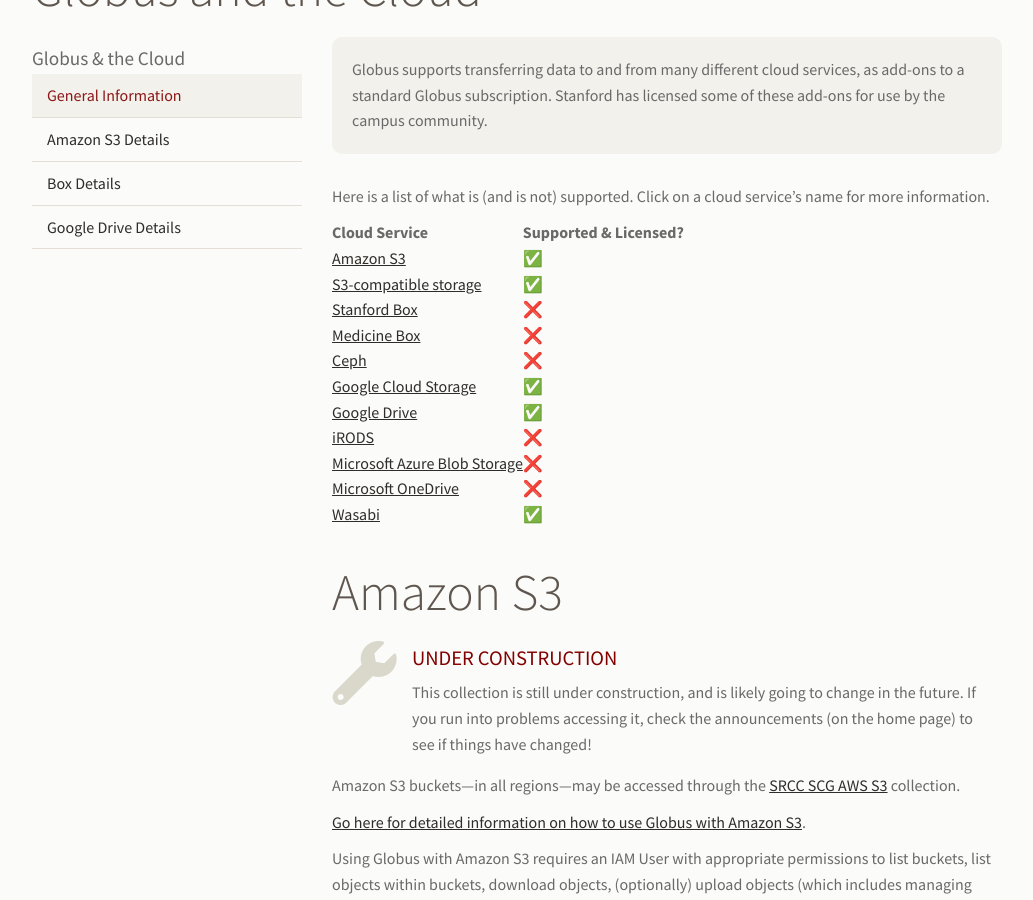
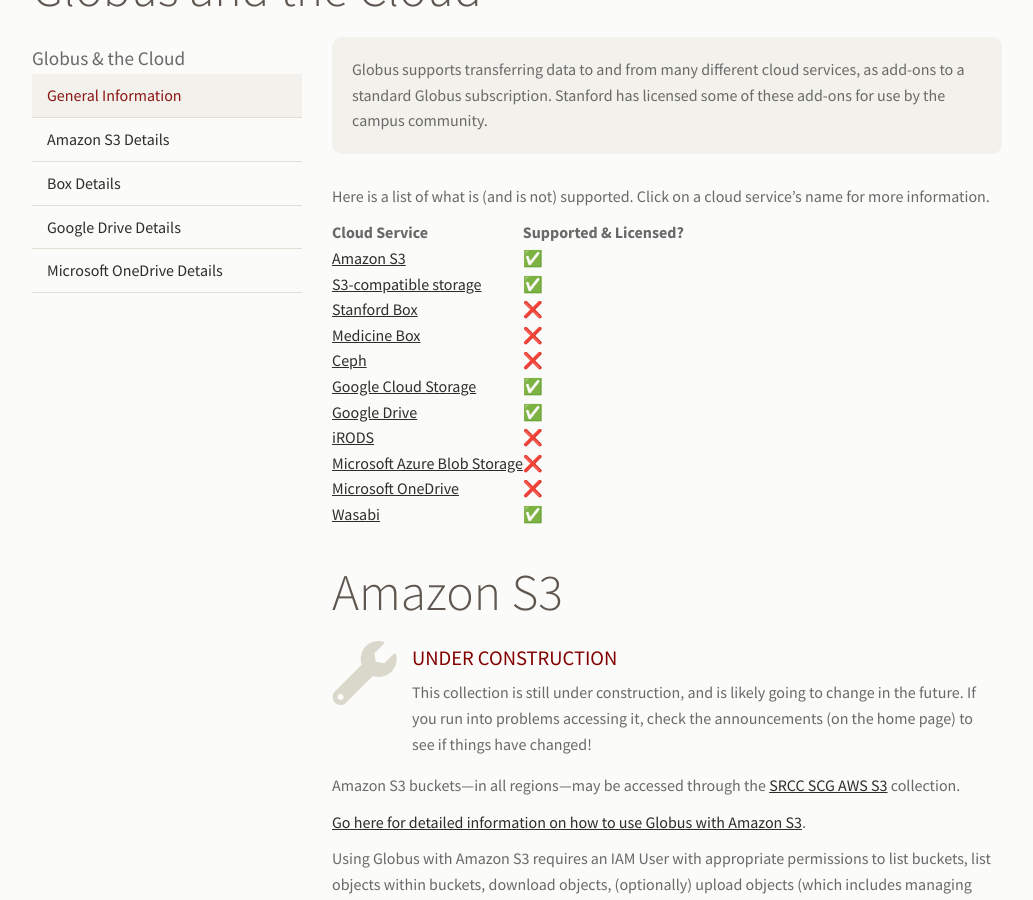
Before and after one commit to stanford-rc/globus.stanford.edu, a Jekyll site: the page built from cloud.md, in a window 1280 px wide and 900 px high, scrolled down 311 px. Shown: the whole window, without its empty margins (23-1056 px from the left). Built offline with Jekyll 4.4.1, drawn with Linux system fonts in a browser that asks for light colours; nearby versions of some CDN libraries; comment, search, counter and statistics services are not loaded.

Commit message:
toc: Add OneDrive to cloud ToC

```diff
--- a/_data/toc.yaml
+++ b/_data/toc.yaml
@@ -65,6 +65,8 @@
       target: "cloud/box"
     - name: "Google Drive Details"
       target: "cloud/drive"
+    - name: "Microsoft OneDrive Details"
+      target: "cloud/onedrive"
 
 - id: "server"
   header: "Globus Connect Server v4"
```
